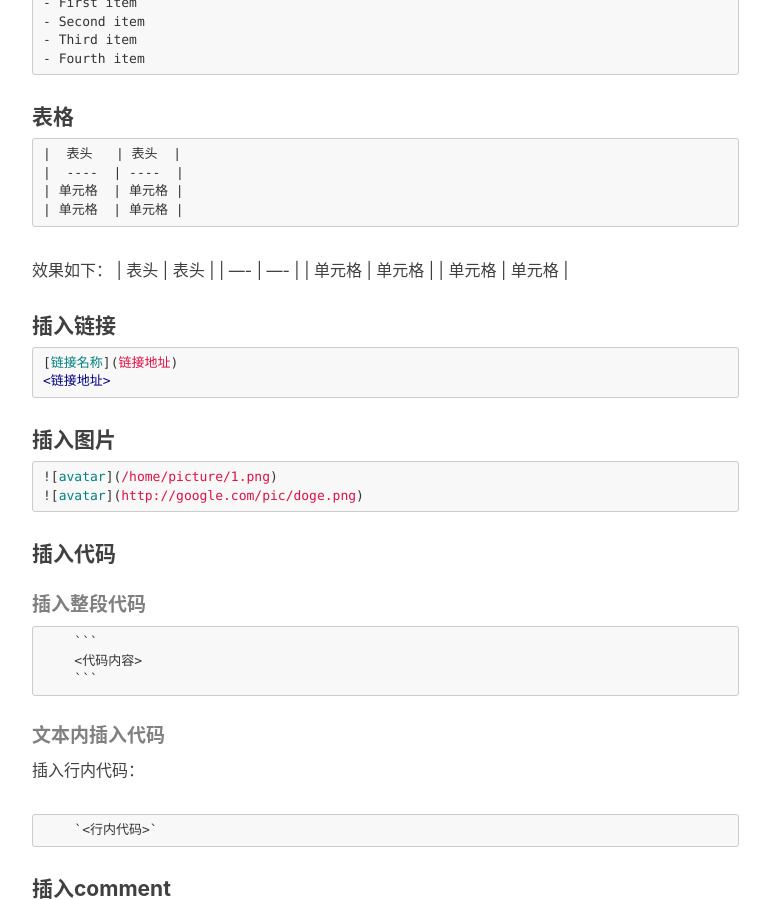
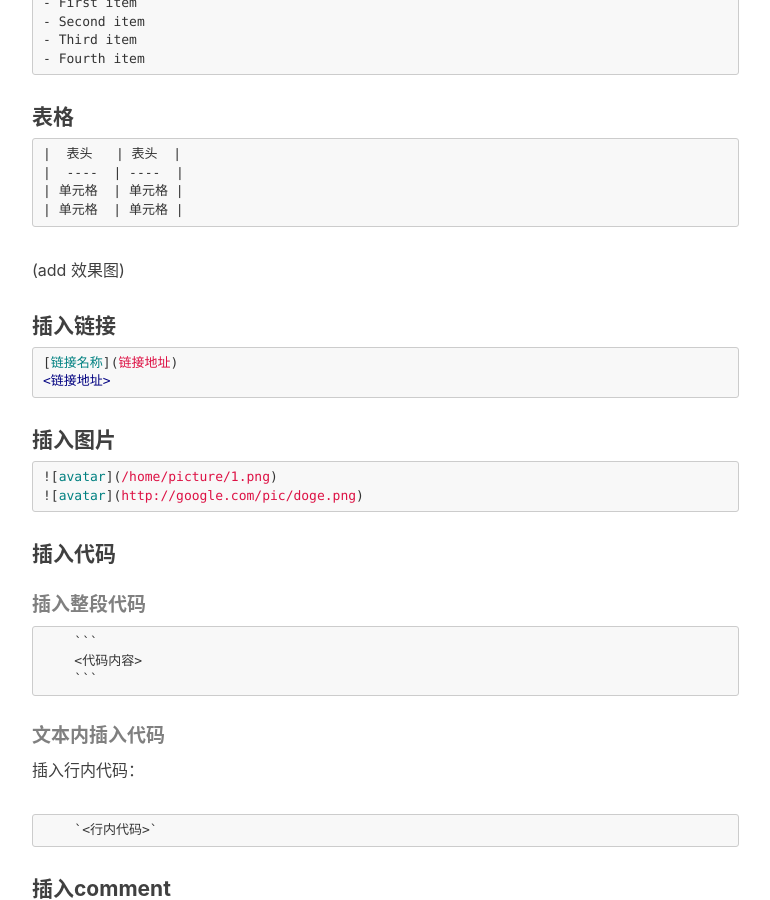
Before and after one commit to Lanzhou-J/Lanzhou-J.github.io, a Jekyll site: the page built from _posts/2021-05-26-markdown.md, in a window 1280 px wide and 900 px high, scrolled down 1705 px. Shown: the whole window, without its empty margins (233-1003 px from the left). Built offline with Jekyll 4.4.1, drawn with Linux system fonts in a browser that asks for light colours; nearby versions of some CDN libraries; comment, search, counter and statistics services are not loaded.

Commit message:
formatting

````diff
--- a/_posts/2021-05-26-markdown.md
+++ b/_posts/2021-05-26-markdown.md
@@ -64,11 +64,7 @@ Markdown是一种用于写作的轻量级“标记语言”，这个博客网站
 | 单元格  | 单元格 |
 | 单元格  | 单元格 |
 ```
-效果如下：
-|  表头   | 表头  |
-|  ----  | ----  |
-| 单元格  | 单元格 |
-| 单元格  | 单元格 |
+(add 效果图)
 
 #### 插入链接
 
````
